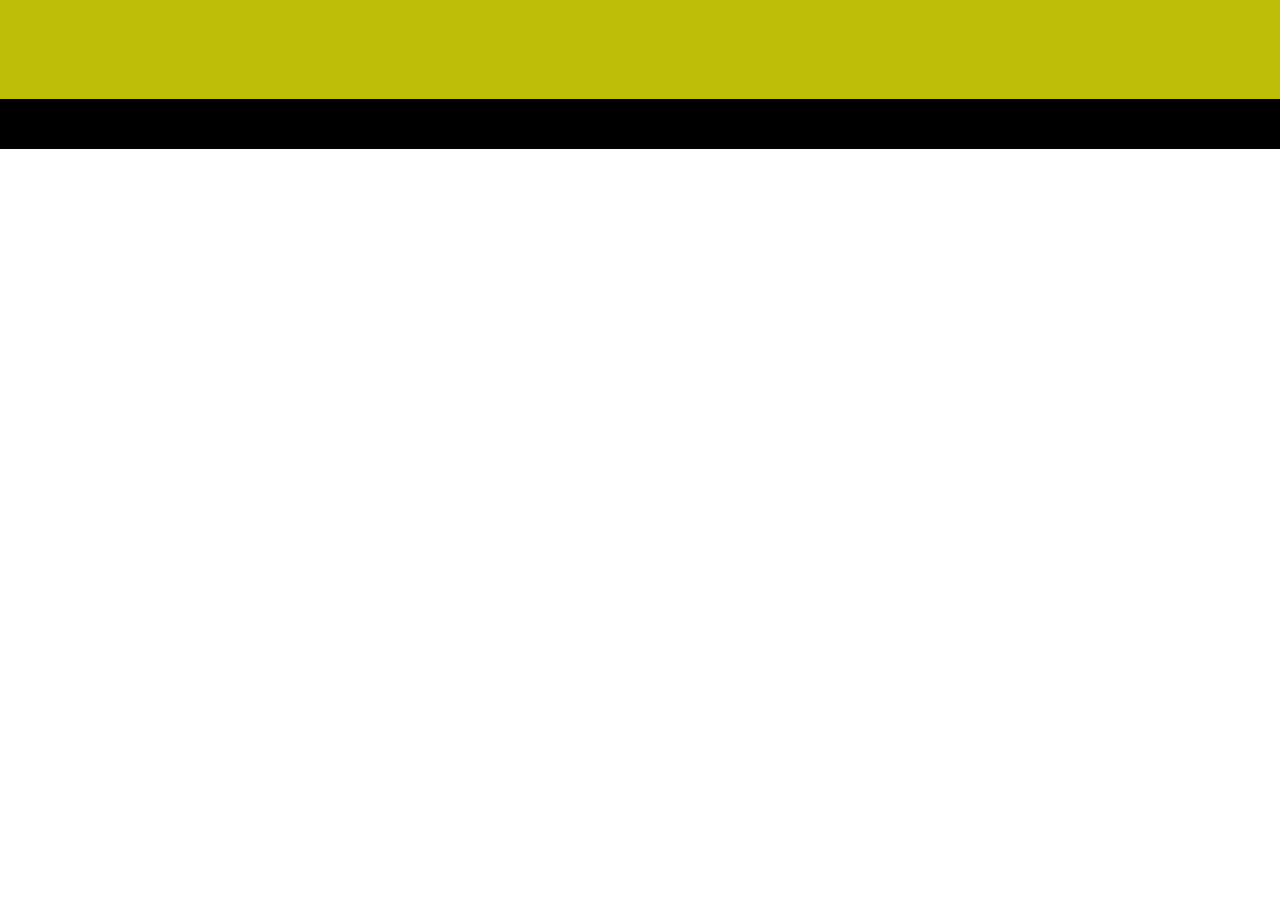
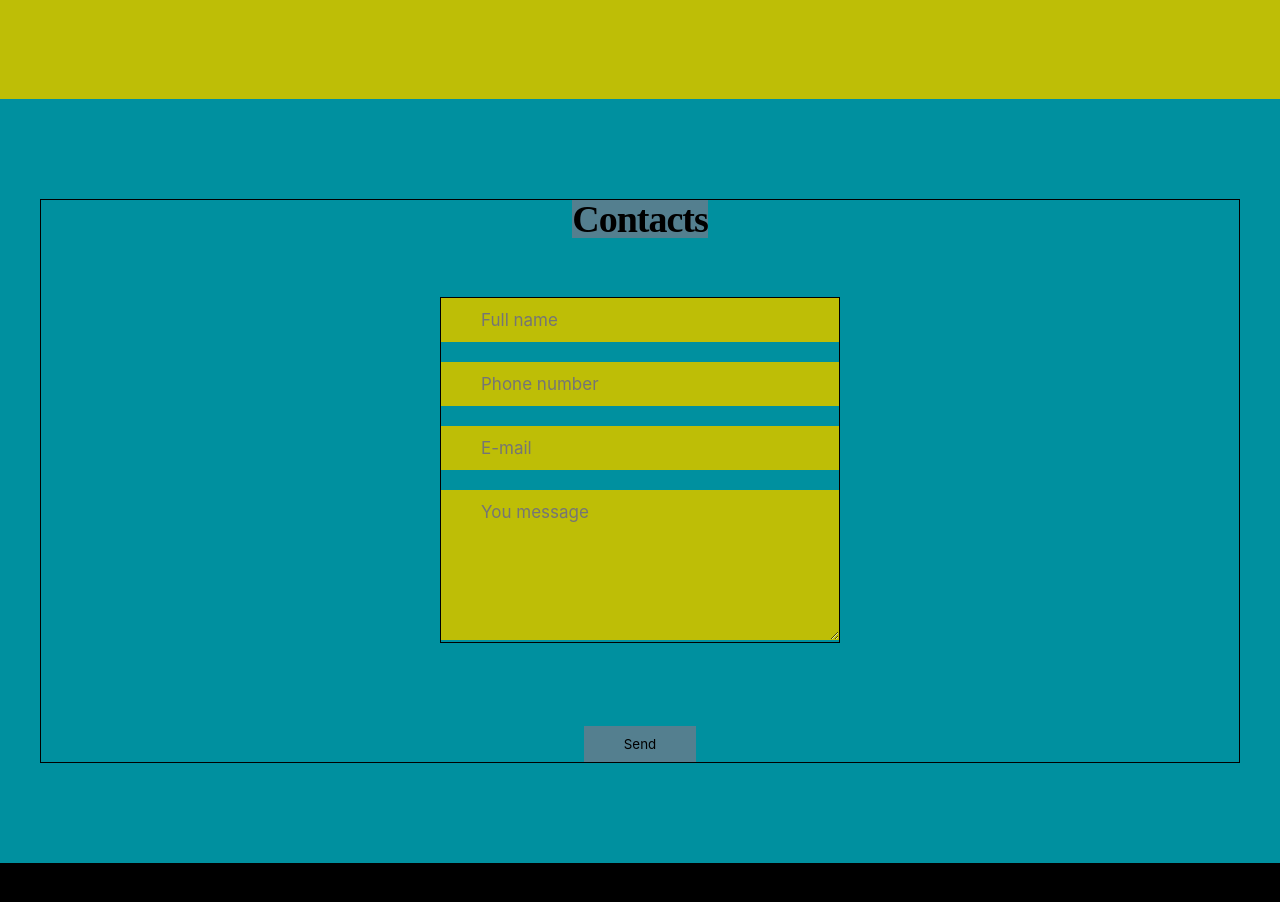
Before and after one commit to NikolaYK2/my-portfolio, a React (Create React App) app: page / in a window 1280 px wide. Shown: the part 1916-2818 px from the top of the page. Before the commit the page ends 2065 px from the top, so only its background shows below. Built offline with nearby package versions, Linux system fonts and the light colour scheme.

Commit message:
componenta Contacts

```diff
--- a/src/components/main/Main.module.css
+++ b/src/components/main/Main.module.css
@@ -1,4 +1,6 @@
 .main {
+    display: flex;
+    flex-direction: column;
     flex: 1 1 auto;
     /*background-color: #804f4f;*/
 }
--- /dev/null
+++ b/src/components/main/myСontacts/MyContacts.module.css
@@ -0,0 +1,47 @@
+.contact{
+    flex: 1 1 auto;
+    background-color: #00909F;
+    padding: 100px 0;
+    }
+    @media (max-width: 630px) {
+        .contact {
+            padding: 50px 0;
+        }
+}
+
+.container{
+    border: 1px solid black;
+    max-width: 1200px;
+    margin: 0 auto;
+    text-align: center;
+    padding: 0 5px;
+    }
+    .container h3{
+        display: inline-flex;
+        }
+    .form{
+        max-width: 400px;
+        margin: 5% auto 7%;
+        border: 1px solid black;
+        }
+        .form input{
+            width: 100%;
+            padding: 12px 40px;
+            margin: 0 0 20px;
+            font-family: inherit;
+            font-size: 17px;
+            background-color: #bebe06;
+
+        }
+        .form textarea{
+            width: 100%;
+            height: 150px;
+            padding: 12px 40px;
+            font-family: inherit;
+            font-size: 17px;
+            background-color: #bebe06;
+        }
+        .form button{
+            display: block;
+
+}
--- a/src/components/main/myСontacts/MyContacts.tsx
+++ b/src/components/main/myСontacts/MyContacts.tsx
@@ -1,8 +1,20 @@
 import React from 'react';
+import s from './MyContacts.module.css';
 
 export const MyContacts = () => {
     return (
-        <div>
-        </div>
+        <section className={s.contact}>
+            <div className={s.container}>
+                <h3 className='appGeneralTitle'>Contacts</h3>
+                    <form action="" className={s.form}>
+                        <input type="text" placeholder='Full name'/>
+                        <input type="text" placeholder='Phone number'/>
+                        <input type="text" placeholder='E-mail'/>
+                        <textarea name="" placeholder='You message'></textarea>
+                    </form>
+                <button>Send</button>
+
+            </div>
+        </section>
     );
 };
--- a/src/components/main/work/Work.module.css
+++ b/src/components/main/work/Work.module.css
@@ -16,4 +16,7 @@
     max-width: 1200px;
     margin: 0 auto;
     min-height: 150px;
+    }
+    .container button{
+        margin: 10px 0 0;
 }
```
